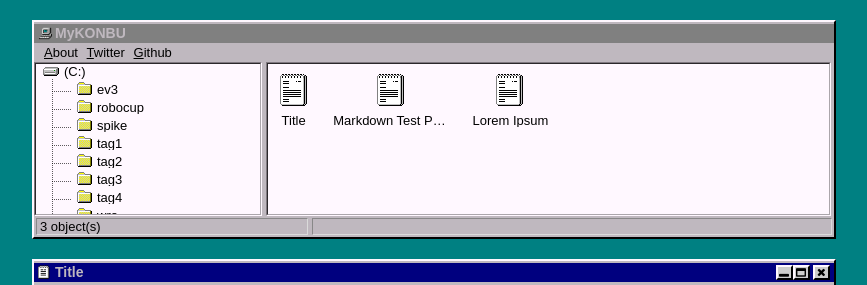
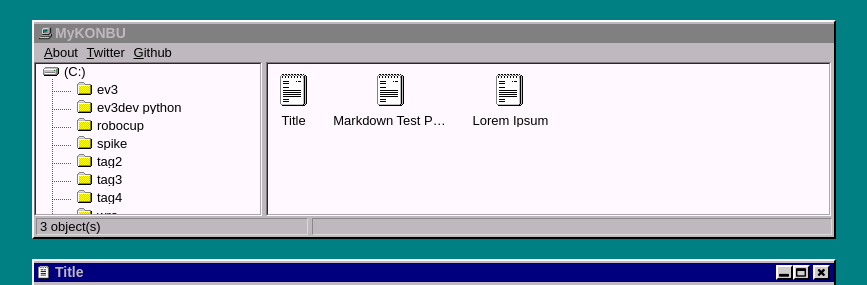
Before and after one commit to h01000110/windows-95, a Jekyll site: the page built from _posts/2022-07-02-test.md, in a window 1280 px wide. Shown: the top 285 px of the page, without its empty margins (206-1073 px from the left). Built offline with Jekyll 4.4.1, drawn with Linux system fonts in a browser that asks for light colours.

Commit message:
rename tag1

```diff
--- a/_data/tags.yml
+++ b/_data/tags.yml
@@ -10,8 +10,8 @@ wro:
 robocup:
   name: robocup
 
-tag1:
-  name: tag1
+ev3dev-python:
+  name: ev3dev-python
 
 tag2:
   name: tag2
--- a/_posts/2022-07-02-test.md
+++ b/_posts/2022-07-02-test.md
@@ -1,7 +1,7 @@
 ---
 layout: default
 title: "Title"
-tags: tag1 tag3 ev3 wro spike robocup
+tags: ev3dev-python tag3 ev3 wro spike robocup
 ---
 
 # Test
--- /dev/null
+++ b/tags/ev3dev-python.html
@@ -0,0 +1,5 @@
+---
+layout: tag
+tag: ev3dev-python
+permalink: /tag/ev3dev-python/
+---
--- a/tags/tag1.html
+++ /dev/null
@@ -1,5 +0,0 @@
----
-layout: tag
-tag: tag1
-permalink: /tag/tag1/
----
```
Also changed, not shown: _posts/2017-08-31-lorem-ipsum.md (+1 -1 lines), _posts/2017-09-16-markdown-test-page.md (+1 -1 lines).
